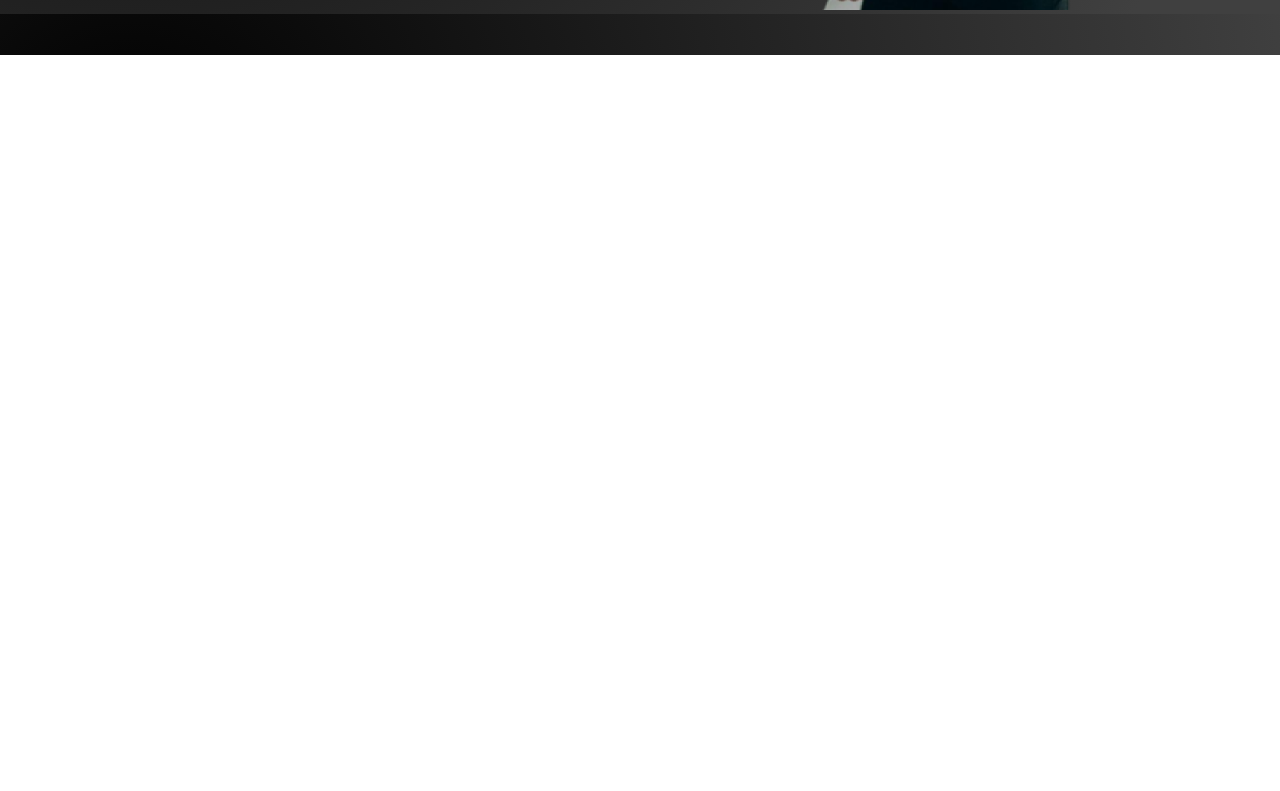
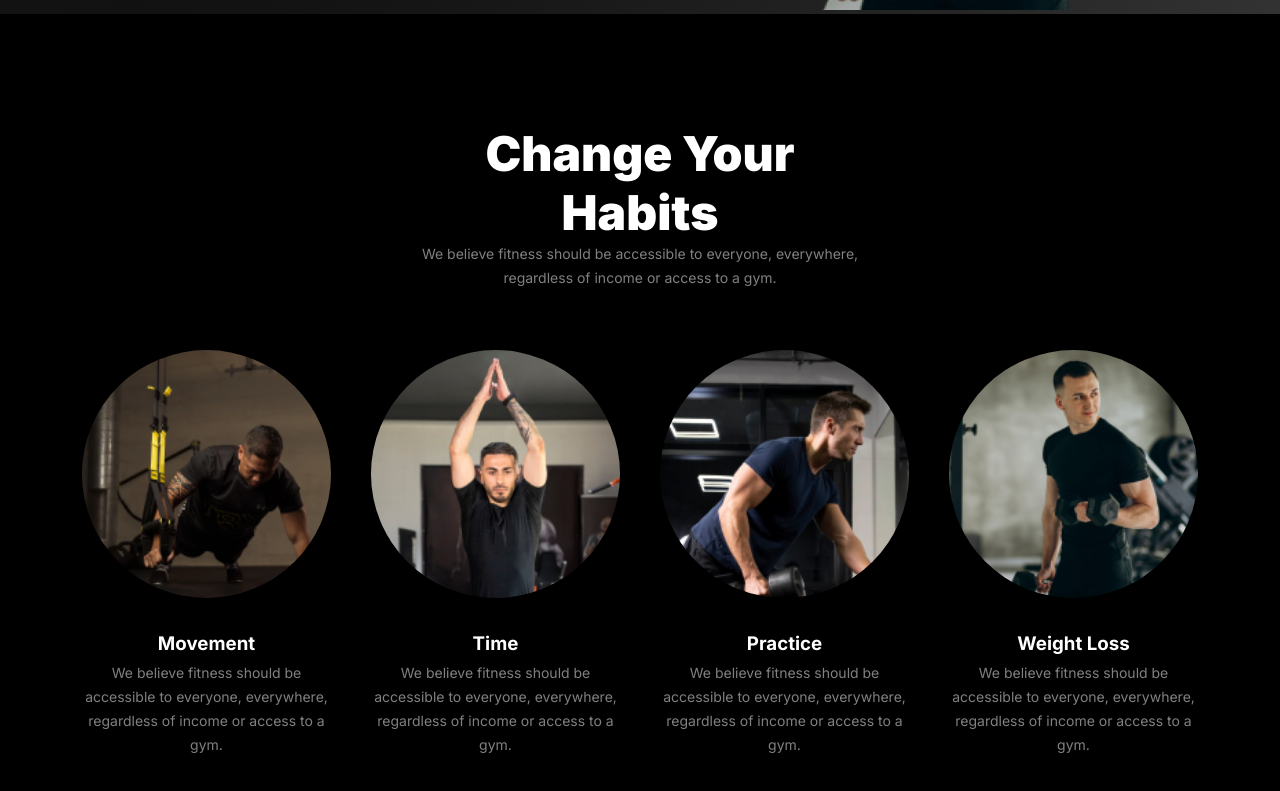
Before and after one commit to iRobinIslam/B10A2-versatile-ui-mission, a plain HTML site: page index.html in a window 1280 px wide. Shown: the part 745-1536 px from the top of the page. Before the commit the page ends 800 px from the top, so only its background shows below. Drawn offline with Linux system fonts and the light colour scheme; a web font is replaced by a local one.

Commit message:
added the habits section

```diff
--- a/index.html
+++ b/index.html
@@ -72,6 +72,41 @@
                 </div>
             </div>
         </section>
+                <!-- habits section here -->
+                <section class="habits bg-black">
+                    <div class="habits-container display-flex">
+                        <div class="habits-text-content">
+                            <h1 class="text-title">Change Your Habits</h1>
+                            <p class="text-gray">
+                                We believe fitness should be accessible to everyone, everywhere,
+                                regardless of income or access to a gym.
+                            </p>
+                        </div>
+
+                        <div class="habits-card-content">
+                            <div class="habits-card">
+                                <img src="./images/image 3.png" alt="Man in workout">
+                                <h3>Movement</h3>
+                                <p class="text-gray">We believe fitness should be accessible to everyone, everywhere, regardless of income or access to a gym.</p>
+                            </div>
+                            <div class="habits-card">
+                                <img src="./images/image 2.png" alt="Man in yoga">
+                                <h3>Time</h3>
+                                <p class="text-gray">We believe fitness should be accessible to everyone, everywhere, regardless of income or access to a gym.</p>
+                            </div>
+                            <div class="habits-card">
+                                <img src="./images/image 4.png" alt="Man exercising with dumble">
+                                <h3>Practice</h3>
+                                <p class="text-gray">We believe fitness should be accessible to everyone, everywhere, regardless of income or access to a gym.</p>
+                            </div>
+                            <div class="habits-card">
+                                <img src="./images/image 5.png" alt="Man with dumble">
+                                <h3>Weight Loss</h3>
+                                <p class="text-gray">We believe fitness should be accessible to everyone, everywhere, regardless of income or access to a gym.</p>
+                            </div>
+                        </div>
+                    </div>
+                 </section>
     </main>
     <footer>
 
--- a/styles/style.css
+++ b/styles/style.css
@@ -188,6 +188,47 @@
     right: 260px;
 }
 
+/* habits style */
+.habits{
+    width: 100%;
+    padding-left: 20px;
+    padding-right: 20px;
+    padding-top: 110px;
+    margin: 0 auto;
+}
+.habits-container{
+    flex-direction: column;
+    align-items: center;
+    padding-bottom: 110px;
+    max-width: 90%;
+}
+.habits-text-content{
+    text-align: center;
+    margin-bottom: 60px;
+    max-width: 450px;
+}
+.habits-card-content{
+    display: grid;
+    grid-template-columns: repeat(auto-fit, minmax(231px, 1fr));
+    gap: 40px;
+    width: 100%;
+    box-sizing: border-box;
+}
+.habits-card{
+    text-align: center;
+    justify-content: center;
+    max-width: 100%;
+}
+.habits-card img{
+    width: 100%;
+    border-radius: 50%;
+    object-fit: cover;
+}
+.habits-card h3{
+    margin-top: 30px;
+    margin-bottom: 6px;
+}
+
 /* for tablets */
 @media screen and (min-width: 576px) and (max-width: 992px) {
     .navbar-main {
```
